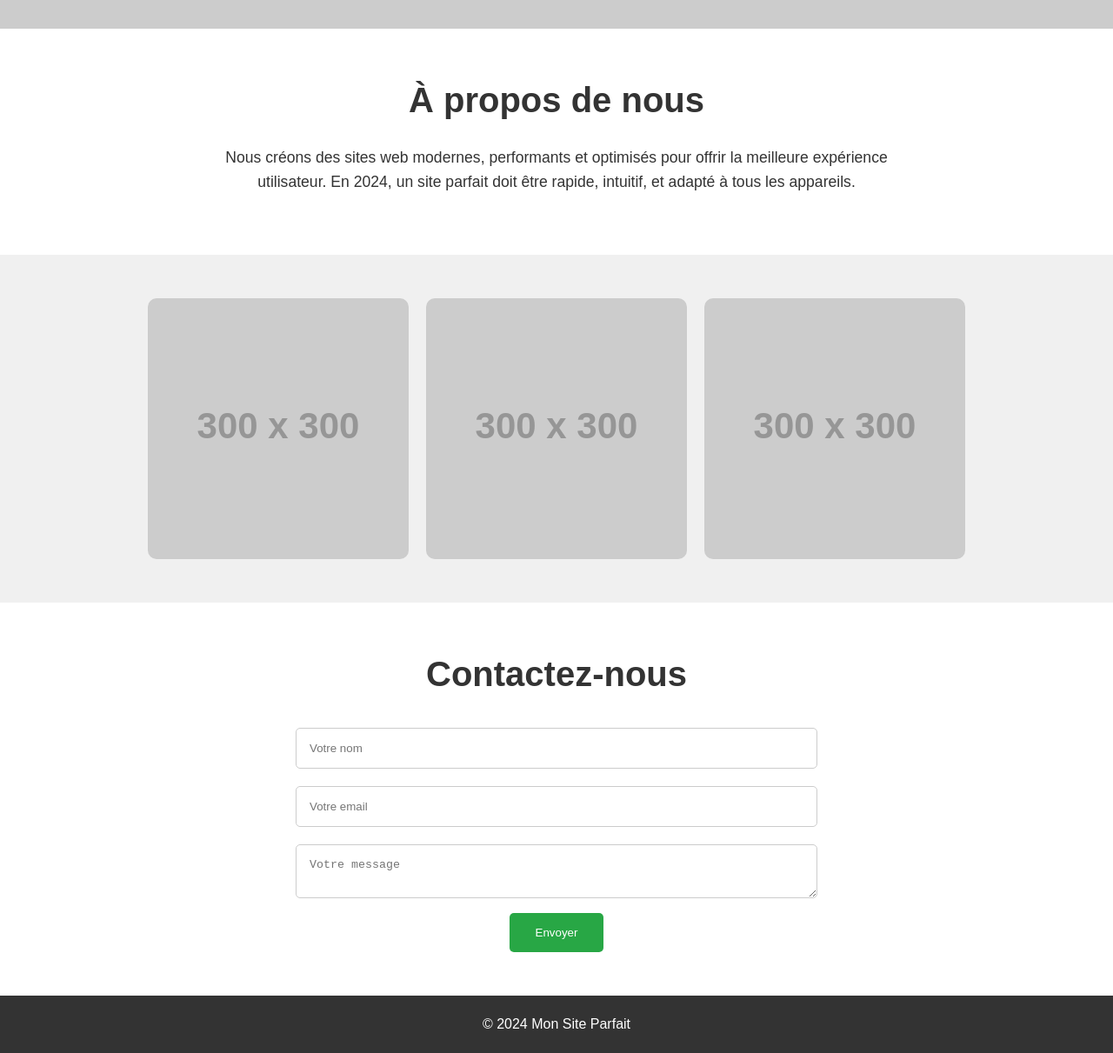
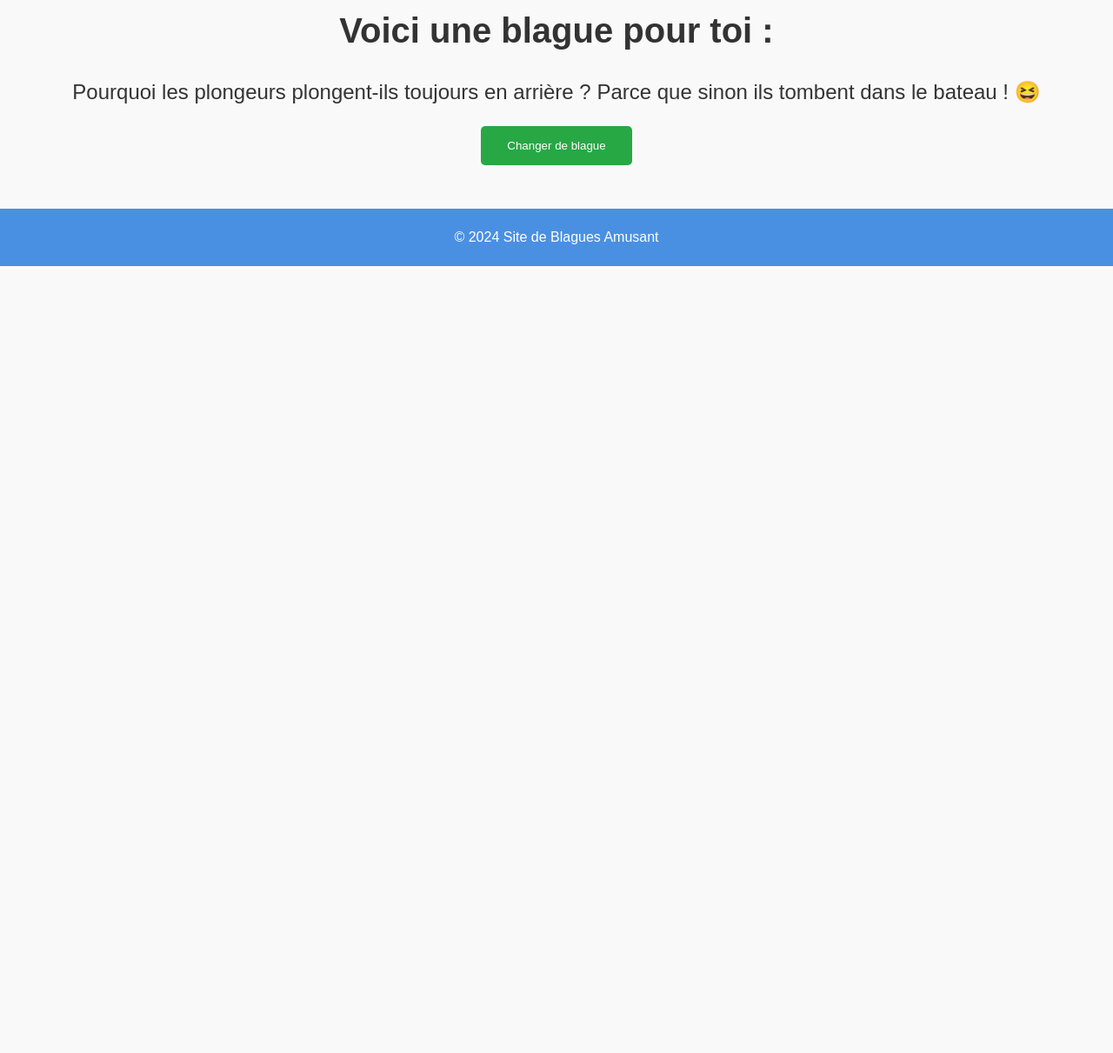
Before and after one commit to Nikaaaaaaaa/Seb, a plain HTML site: page index.html in a window 1280 px wide. Shown: the part 777-1988 px from the top of the page at 87% size. After the commit the page ends 1083 px from the top, so only its background shows below. Drawn offline with Linux system fonts and the light colour scheme; placeholder pictures from the web are drawn by us.

Commit message:
Update index.html

```diff
--- a/index.html
+++ b/index.html
@@ -4,9 +4,9 @@
 <head>
     <meta charset="UTF-8">
     <meta name="viewport" content="width=device-width, initial-scale=1.0">
-    <title>Site Web Parfait 2024</title>
+    <title>Site de Blagues Amusant</title>
     <style>
-        /* Globales */
+        /* Global */
         * {
             margin: 0;
             padding: 0;
@@ -16,7 +16,7 @@
         body {
             font-family: 'Arial', sans-serif;
             line-height: 1.6;
-            background-color: #f4f4f4;
+            background-color: #f9f9f9;
             color: #333;
             display: flex;
             flex-direction: column;
@@ -24,8 +24,8 @@
         }
 
         header {
-            background-color: #333;
-            color: #fff;
+            background-color: #4a90e2;
+            color: white;
             padding: 20px;
             text-align: center;
         }
@@ -39,25 +39,25 @@
             justify-content: center;
             gap: 20px;
             padding: 10px 0;
-            background-color: #444;
+            background-color: #357ABD;
         }
 
         nav a {
             color: white;
             padding: 10px 15px;
             text-decoration: none;
-            background-color: #555;
+            background-color: #286090;
             border-radius: 5px;
             transition: background-color 0.3s ease;
         }
 
         nav a:hover {
-            background-color: #666;
+            background-color: #204d74;
         }
 
         .hero {
             background: url('https://via.placeholder.com/1920x1080') no-repeat center center/cover;
-            height: 80vh;
+            height: 70vh;
             display: flex;
             justify-content: center;
             align-items: center;
@@ -85,68 +85,23 @@
             background-color: #ff609d;
         }
 
-        .about {
+        .content {
             padding: 50px;
-            background-color: white;
             text-align: center;
         }
 
-        .about h2 {
+        .content h2 {
             font-size: 2.5rem;
             margin-bottom: 20px;
         }
 
-        .about p {
-            font-size: 1.1rem;
-            max-width: 800px;
-            margin: 0 auto;
-            margin-bottom: 20px;
+        .joke {
+            font-size: 1.5rem;
+            margin: 20px 0;
+            color: #333;
         }
 
-        .gallery {
-            display: flex;
-            justify-content: center;
-            gap: 20px;
-            padding: 50px;
-            background-color: #f0f0f0;
-        }
-
-        .gallery img {
-            width: 100%;
-            max-width: 300px;
-            border-radius: 10px;
-            transition: transform 0.3s ease;
-        }
-
-        .gallery img:hover {
-            transform: scale(1.05);
-        }
-
-        .contact {
-            padding: 50px;
-            background-color: white;
-            text-align: center;
-        }
-
-        .contact h2 {
-            font-size: 2.5rem;
-            margin-bottom: 20px;
-        }
-
-        .contact form {
-            max-width: 600px;
-            margin: 0 auto;
-        }
-
-        .contact input, .contact textarea {
-            width: 100%;
-            padding: 15px;
-            margin: 10px 0;
-            border: 1px solid #ccc;
-            border-radius: 5px;
-        }
-
-        .contact button {
+        button#change-joke {
             padding: 15px 30px;
             background-color: #28a745;
             color: white;
@@ -156,12 +111,12 @@
             transition: background-color 0.3s ease;
         }
 
-        .contact button:hover {
+        button#change-joke:hover {
             background-color: #218838;
         }
 
         footer {
-            background-color: #333;
+            background-color: #4a90e2;
             color: white;
             padding: 20px;
             text-align: center;
@@ -176,57 +131,50 @@
             .hero h2 {
                 font-size: 2rem;
             }
-
-            .gallery {
-                flex-direction: column;
-            }
         }
     </style>
 </head>
 
 <body>
     <header>
-        <h1>Mon Site Parfait</h1>
+        <h1>Bienvenue sur le site de blagues ! 🎉</h1>
         <nav>
-            <a href="#about">À propos</a>
-            <a href="#gallery">Galerie</a>
-            <a href="#contact">Contact</a>
+            <a href="#content">Blagues</a>
+            <a href="#footer">Contact</a>
         </nav>
     </header>
 
     <section class="hero">
         <div>
-            <h2>Bienvenue sur mon site parfait !</h2>
+            <h2>Rions un bon coup ! 😄</h2>
             <button>En savoir plus</button>
         </div>
     </section>
 
-    <section id="about" class="about">
-        <h2>À propos de nous</h2>
-        <p>
-            Nous créons des sites web modernes, performants et optimisés pour offrir la meilleure expérience utilisateur. En 2024, un site parfait doit être rapide, intuitif, et adapté à tous les appareils.
-        </p>
+    <section id="content" class="content">
+        <h2>Voici une blague pour toi :</h2>
+        <p class="joke">Pourquoi les plongeurs plongent-ils toujours en arrière ? Parce que sinon ils tombent dans le bateau ! 😆</p>
+        <button id="change-joke">Changer de blague</button>
     </section>
 
-    <section id="gallery" class="gallery">
-        <img src="https://via.placeholder.com/300" alt="Image 1">
-        <img src="https://via.placeholder.com/300" alt="Image 2">
-        <img src="https://via.placeholder.com/300" alt="Image 3">
-    </section>
+    <footer id="footer">
+        <p>&copy; 2024 Site de Blagues Amusant</p>
+    </footer>
 
-    <section id="contact" class="contact">
-        <h2>Contactez-nous</h2>
-        <form>
-            <input type="text" placeholder="Votre nom">
-            <input type="email" placeholder="Votre email">
-            <textarea placeholder="Votre message"></textarea>
-            <button type="submit">Envoyer</button>
-        </form>
-    </section>
+    <script>
+        const jokes = [
+            "Pourquoi les plongeurs plongent-ils toujours en arrière ? Parce que sinon ils tombent dans le bateau ! 😆",
+            "Quelle est la femelle du hamster ? L'amsterdame ! 😂",
+            "Pourquoi les canards sont toujours à l'heure ? Parce qu'ils sont dans l'étang ! 🦆",
+            "Quel est le comble pour un électricien ? De ne pas être au courant ! ⚡"
+        ];
 
-    <footer>
-        <p>&copy; 2024 Mon Site Parfait</p>
-    </footer>
+        document.getElementById('change-joke').addEventListener('click', () => {
+            const jokeElement = document.querySelector('.joke');
+            const randomJoke = jokes[Math.floor(Math.random() * jokes.length)];
+            jokeElement.textContent = randomJoke;
+        });
+    </script>
 </body>
 
 </html>
```
